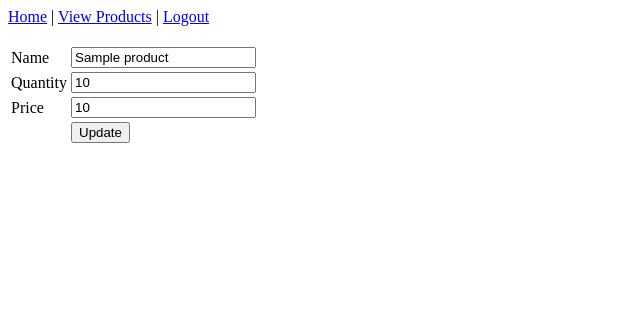
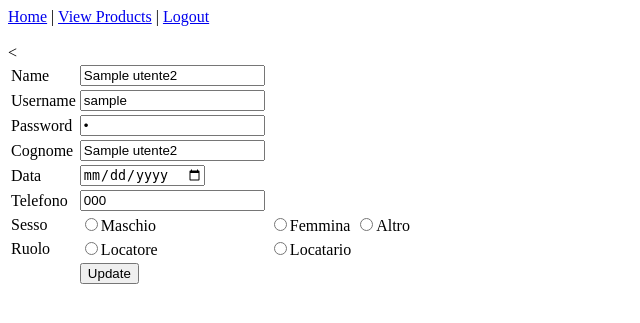
Before and after one commit to FilippoMariucci/TEC-WEB, a PHP site: page /project/Livello_1/edit.php?id=1 in a window 1280 px wide. Shown: the top 323 px of the page, without its empty margins (0-640 px from the left). Run offline with PHP 8.4, Linux system fonts and the light colour scheme; the visitor is signed in with stand-in values (Sample User, id 1); tables that the repository leaves empty or names only in its code hold one stand-in row (values such as "Sample post"); a stand-in replaces the project's code that opens the database connection.

Commit message:
modifica utente

```diff
--- a/project/Livello_1/edit.php
+++ b/project/Livello_1/edit.php
@@ -2,38 +2,60 @@
 
 <?php
 if(!isset($_SESSION['valid'])) {
-    header('Location: login.php');
+    header('Location: login.html');
 }
 ?>
 
 <?php
 // including the database connection file
-include_once("connection.php");
+include_once("connection_1.php");
 
 if(isset($_POST['update']))
 {
     $id = $_POST['id'];
 
     $name = $_POST['name'];
-    $qty = $_POST['qty'];
-    $price = $_POST['price'];
+        $user = $_POST['username'];
+        $pass = $_POST['password'];
+        $cogn = $_POST['cognome'];
+        $date = $_POST['data'];
+        $tel = $_POST['telefono'];
+        $sex = $_POST['sesso'];
+        $role = $_POST['ruolo'];
 
     // checking empty fields
-    if(empty($name) || empty($qty) || empty($price)) {
+    if(empty($name) || empty($user) || empty($pass)|| empty($cogn) || empty($date)|| empty($tel) || empty($sex) || empty($role) ){
         if(empty($name)) {
             echo "<font color='red'>Name field is empty.</font><br/>";
         }
 
-        if(empty($qty)) {
-            echo "<font color='red'>Quantity field is empty.</font><br/>";
+        if(empty($user)) {
+            echo "<font color='red'>Username field is empty.</font><br/>";
         }
 
-        if(empty($price)) {
-            echo "<font color='red'>Price field is empty.</font><br/>";
+        if(empty($pass)) {
+            echo "<font color='red'>Password field is empty.</font><br/>";
+        }
+        if(empty($cogn)) {
+            echo "<font color='red'>Cognome field is empty.</font><br/>";
+        }
+
+        if(empty($date)) {
+            echo "<font color='red'>Data field is empty.</font><br/>";
+        }
+
+        if(empty($tel)) {
+            echo "<font color='red'>Telefono field is empty.</font><br/>";
+        }
+        if(empty($sex)) {
+            echo "<font color='red'>Sesso field is empty.</font><br/>";
+        }
+        if(empty($role)) {
+            echo "<font color='red'>Ruolo field is empty.</font><br/>";
         }
     } else {
         //updating the table
-        $result = mysqli_query($mysqli, "UPDATE products SET name='$name', qty='$qty', price='$price' WHERE id=$id");
+        $result = mysqli_query($mysqli, "UPDATE utente2 SET name='$name', username='$user', password='$pass', cognome='$cogn', data='$date', telefono='$tel', sesso='$sex', ruolo='$role' WHERE id=$id");
 
         //redirectig to the display page. In our case, it is view.php
         header("Location: view.php");
@@ -45,13 +67,18 @@ if(isset($_POST['update']))
 $id = $_GET['id'];
 
 //selecting data associated with this particular id
-$result = mysqli_query($mysqli, "SELECT * FROM products WHERE id=$id");
+$result = mysqli_query($mysqli, "SELECT * FROM utente2 WHERE id=$id");
 
 while($res = mysqli_fetch_array($result))
 {
     $name = $res['name'];
-    $qty = $res['qty'];
-    $price = $res['price'];
+    $user = $res['username'];
+    $pass = $res['password'];
+     $cogn = $res['cognome'];
+    $date = $res['data'];
+    $tel = $res['telefono'];
+     $sex = $res['sesso'];
+    $role = $res['ruolo'];
 }
 ?>
 <html>
@@ -70,12 +97,35 @@ while($res = mysqli_fetch_array($result))
                 <td><input type="text" name="name" value="<?php echo $name;?>"></td>
             </tr>
             <tr>
-                <td>Quantity</td>
-                <td><input type="text" name="qty" value="<?php echo $qty;?>"></td>
+                <td>Username</td>
+                <td><input type="text" name="username" value="<?php echo $user;?>"></td>
             </tr>
             <tr>
-                <td>Price</td>
-                <td><input type="text" name="price" value="<?php echo $price;?>"></td>
+                <td>Password</td>
+                <td><input type="password" name="password" value="<?php echo $pass;?>"></td>
+            </tr>
+            <tr>
+                <td>Cognome</td>
+                <td><input type="text" name="cognome" value="<?php echo $cogn;?>"></td>
+            </tr>
+            <tr>
+                <td>Data</td>
+                <td><input type="date" name="data" value="<?php echo $date;?>"></td>
+            </tr>
+            <tr>
+                <td>Telefono</td>
+                <td><input type="text" name="telefono" value="<?php echo $tel;?>"></td>
+            </tr>
+            <tr>
+                <td>Sesso</td>
+                <td><input type="radio" name="sesso" value="<?php echo $sex;?>">Maschio</td>
+                <td><input type="radio" name="sesso" value="<?php echo $sex;?>">Femmina</td>
+                <td><input type="radio" name="sesso" value="<?php echo $sex;?>">Altro</td>
+            </tr>
+            <tr>
+                <td>Ruolo</td>
+                <<td><input type="radio" name="ruolo" value="<?php echo $role;?>">Locatore</td>
+                <td><input type="radio" name="ruolo" value="<?php echo $role;?>">Locatario</td>
             </tr>
             <tr>
                 <td><input type="hidden" name="id" value=<?php echo $_GET['id'];?>></td>
--- a/project/Livello_3/area_ris_3.html
+++ b/project/Livello_3/area_ris_3.html
@@ -51,7 +51,7 @@
       <div class="account">
         <button>
           <i class="fa fa-user" aria-hidden="true"></i>
-          <p>Visualizza e/o modifica il tuo account</p>
+          <a href="../Livello_1/view.php" class="active"> <p>Visualizza e/o modifica il tuo account</p></a>
         </button>
       </div>
 
```
Also changed, not shown: project/Livello_1/view.php (added, +54 -0 lines).
